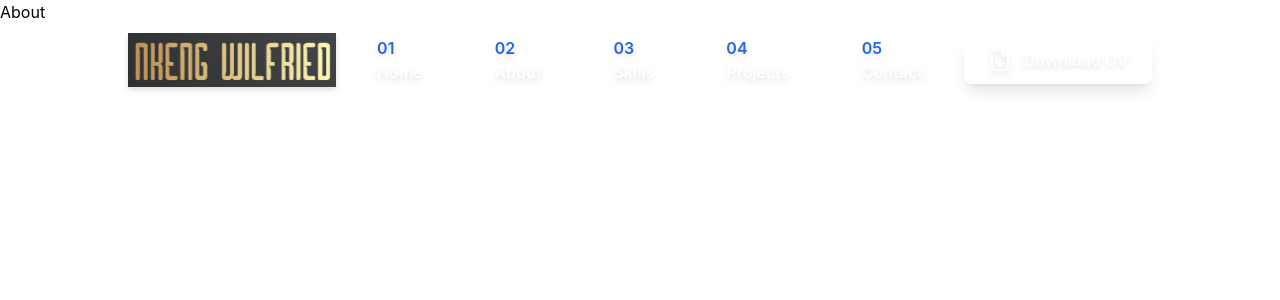
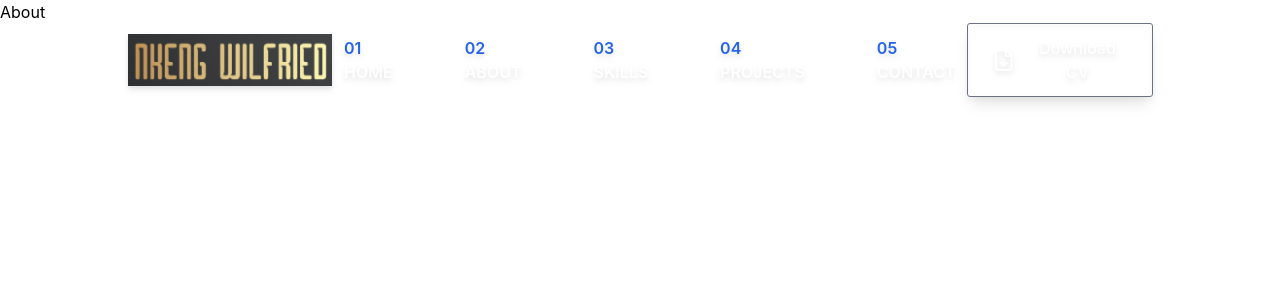
Before and after one commit to LoicDaGreat/pw-react, a React (Create React App) app: page /about in a window 1280 px wide. Shown: the top 300 px of the page. Built offline with nearby package versions, Linux system fonts and the light colour scheme.

Commit message:
change to download button and navigation fonts

```diff
--- a/src/Components/NavigationBar.jsx
+++ b/src/Components/NavigationBar.jsx
@@ -30,15 +30,15 @@ const NavigationBar = () => {
           </a>
 
           <ul className="hidden xl:flex items-center gap-12 font-semibold text-base">
-            <li className="p-3 hover:bg-sky-400 hover:text-white hover:scale-110  rounded-md transition-all cursor-pointer"><span className="text-blue-600">01</span><br/><Link to="/">Home</Link></li>
-            <li className="p-3 hover:bg-sky-400 hover:text-white hover:scale-110 rounded-md transition-all cursor-pointer"><span className="text-blue-600">02</span><br/><Link to="/about">About</Link></li>
-            <li className="p-3 hover:bg-sky-400 hover:text-white hover:scale-110 rounded-md transition-all cursor-pointer"><span className="text-blue-600">03</span><br/><Link to="/skills">Skills</Link></li>
-            <li className="p-3 hover:bg-sky-400 hover:text-white hover:scale-110 rounded-md transition-all cursor-pointer"><span className="text-blue-600">04</span><br/><Link to="/projects">Projects</Link></li>
-            <li className="p-3 hover:bg-sky-400 hover:text-white hover:scale-110 rounded-md transition-all cursor-pointer"><span className="text-blue-600">05</span><br/><Link to="/contact">Contact</Link></li>
+            <li className="p-3 hover:bg-sky-400 hover:text-white hover:scale-110  rounded-md transition-all cursor-pointer"><span className="text-blue-600">01</span><br/><Link to="/">HOME</Link></li>
+            <li className="p-3 hover:bg-sky-400 hover:text-white hover:scale-110 rounded-md transition-all cursor-pointer"><span className="text-blue-600">02</span><br/><Link to="/about">ABOUT</Link></li>
+            <li className="p-3 hover:bg-sky-400 hover:text-white hover:scale-110 rounded-md transition-all cursor-pointer"><span className="text-blue-600">03</span><br/><Link to="/skills">SKILLS</Link></li>
+            <li className="p-3 hover:bg-sky-400 hover:text-white hover:scale-110 rounded-md transition-all cursor-pointer"><span className="text-blue-600">04</span><br/><Link to="/projects">PROJECTS</Link></li>
+            <li className="p-3 hover:bg-sky-400 hover:text-white hover:scale-110 rounded-md transition-all cursor-pointer"><span className="text-blue-600">05</span><br/><Link to="/contact">CONTACT</Link></li>
           </ul>
 
           <div className="relative hidden md:flex items-center jutify-center gap-3">
-            <button className="bg-opacity-50 hover:bg-blue-600 text-white font-medium px-6 py-3 rounded-lg flex items-center gap-3 transition-colors duration-200 shadow-lg hover:shadow-xl"
+            <button className="outline outline-gray-500 outline-1 bg-opacity-50 hover:bg-blue-600 text-white font-medium px-6 py-3 rounded-sm flex items-center gap-3 transition-colors duration-200 shadow-lg hover:shadow-xl"
               onClick={handleDownload}
             >
               <FileDown />
--- a/src/Pages/Index.jsx
+++ b/src/Pages/Index.jsx
@@ -1,5 +1,3 @@
-import React from 'react';
-import NavigationBar from '../Components/NavigationBar';
 import ContentArea from '../Components/ContentArea';
 import main from '../assets/background/main.jpg';
 
```
